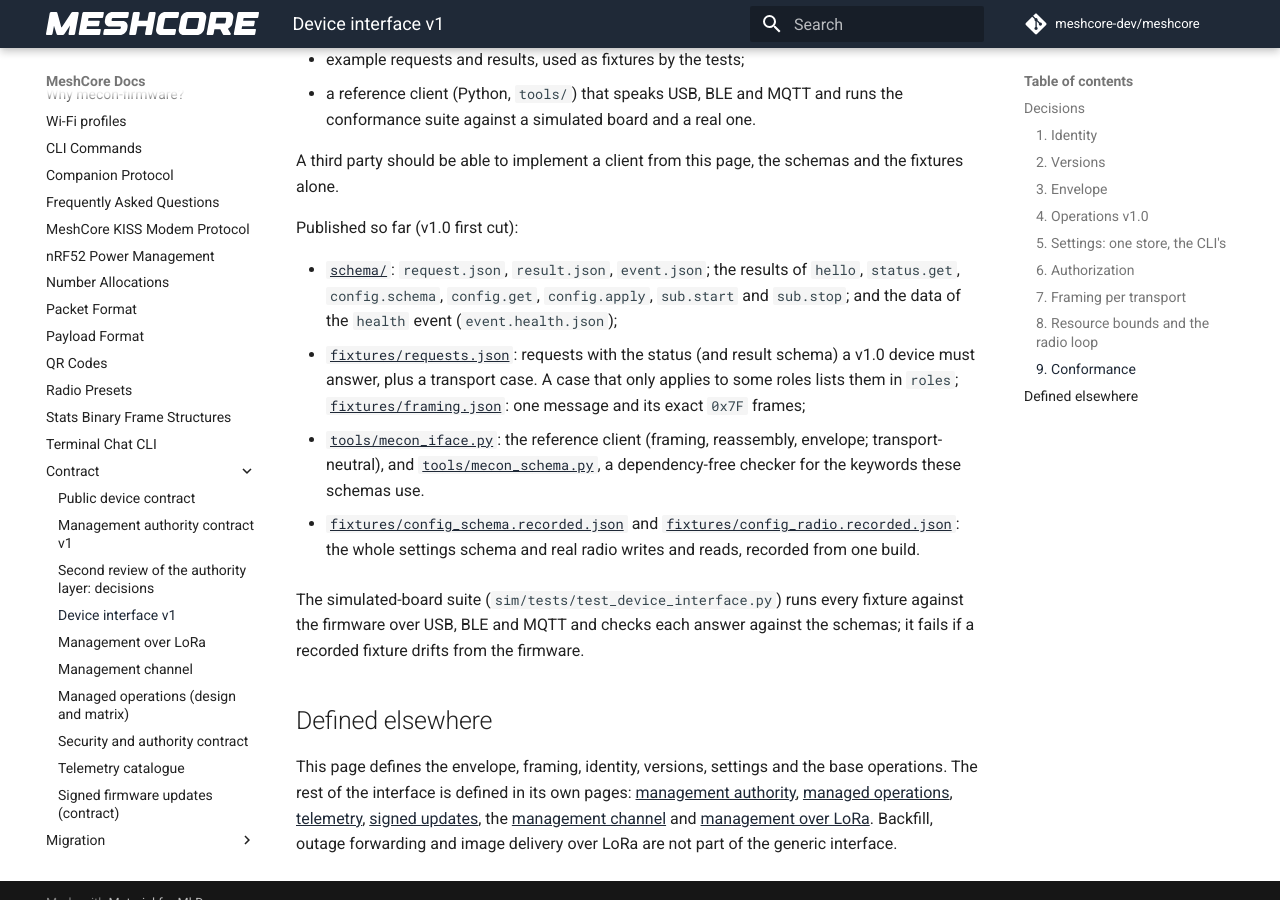
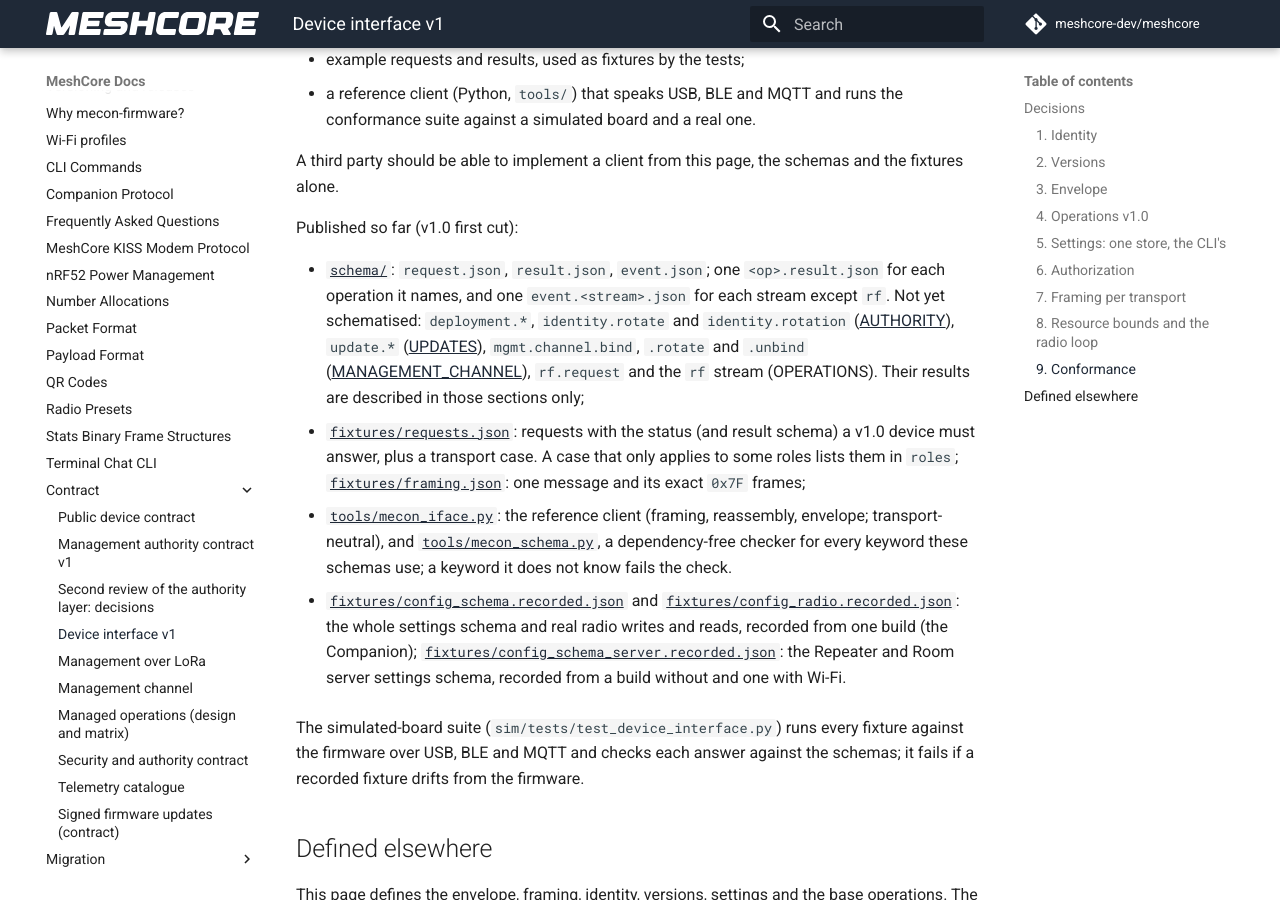
Before and after one commit to hoejriis/mecon-firmware, an MkDocs documentation site: the page built from docs/contract/DEVICE_INTERFACE.md, in a window 1280 px wide and 900 px high, scrolled down 9260 px. Built offline with MkDocs 1.6.1 and Material for MkDocs 9.7.7, drawn with Linux system fonts in a browser that asks for light colours; comment, search, counter and statistics services are not loaded.

Commit message:
DEVICE_INTERFACE: the published schemas and fixtures as they are
The list named seven result schemas; there are 35, and every stream but rf has its event schema. It now says so, names the operations whose results are described only in their own contract sections (Issue 435 item 2's remainder, now a follow-up Issue), and lists the new server settings recording. The checker line says what it now does with an unknown keyword.

Co-Authored-By: Claude Opus 5.5 (1M context) <noreply@anthropic.com>

```diff
--- a/docs/contract/DEVICE_INTERFACE.md
+++ b/docs/contract/DEVICE_INTERFACE.md
@@ -140,11 +140,11 @@ A third party should be able to implement a client from this page, the schemas a
 
 Published so far (v1.0 first cut):
 
-- [`schema/`](schema/): `request.json`, `result.json`, `event.json`; the results of `hello`, `status.get`, `config.schema`, `config.get`, `config.apply`, `sub.start` and `sub.stop`; and the data of the `health` event (`event.health.json`);
+- [`schema/`](schema/): `request.json`, `result.json`, `event.json`; one `<op>.result.json` for each operation it names, and one `event.<stream>.json` for each stream except `rf`. Not yet schematised: `deployment.*`, `identity.rotate` and `identity.rotation` ([AUTHORITY](AUTHORITY.md)), `update.*` ([UPDATES](UPDATES.md)), `mgmt.channel.bind`, `.rotate` and `.unbind` ([MANAGEMENT_CHANNEL](MANAGEMENT_CHANNEL.md)), `rf.request` and the `rf` stream (OPERATIONS). Their results are described in those sections only;
 - [`fixtures/requests.json`](fixtures/requests.json): requests with the status (and result schema) a v1.0 device must answer, plus a transport case. A case that only applies to some roles lists them in `roles`; [`fixtures/framing.json`](fixtures/framing.json): one message and its exact `0x7F` frames;
-- [`tools/mecon_iface.py`](../../tools/mecon_iface.py): the reference client (framing, reassembly, envelope; transport-neutral), and [`tools/mecon_schema.py`](../../tools/mecon_schema.py), a dependency-free checker for the keywords these schemas use.
+- [`tools/mecon_iface.py`](../../tools/mecon_iface.py): the reference client (framing, reassembly, envelope; transport-neutral), and [`tools/mecon_schema.py`](../../tools/mecon_schema.py), a dependency-free checker for every keyword these schemas use; a keyword it does not know fails the check.
 
-- [`fixtures/config_schema.recorded.json`](fixtures/config_schema.recorded.json) and [`fixtures/config_radio.recorded.json`](fixtures/config_radio.recorded.json): the whole settings schema and real radio writes and reads, recorded from one build.
+- [`fixtures/config_schema.recorded.json`](fixtures/config_schema.recorded.json) and [`fixtures/config_radio.recorded.json`](fixtures/config_radio.recorded.json): the whole settings schema and real radio writes and reads, recorded from one build (the Companion); [`fixtures/config_schema_server.recorded.json`](fixtures/config_schema_server.recorded.json): the Repeater and Room server settings schema, recorded from a build without and one with Wi-Fi.
 
 The simulated-board suite (`sim/tests/test_device_interface.py`) runs every fixture against the firmware over USB, BLE and MQTT and checks each answer against the schemas; it fails if a recorded fixture drifts from the firmware.
 
```
